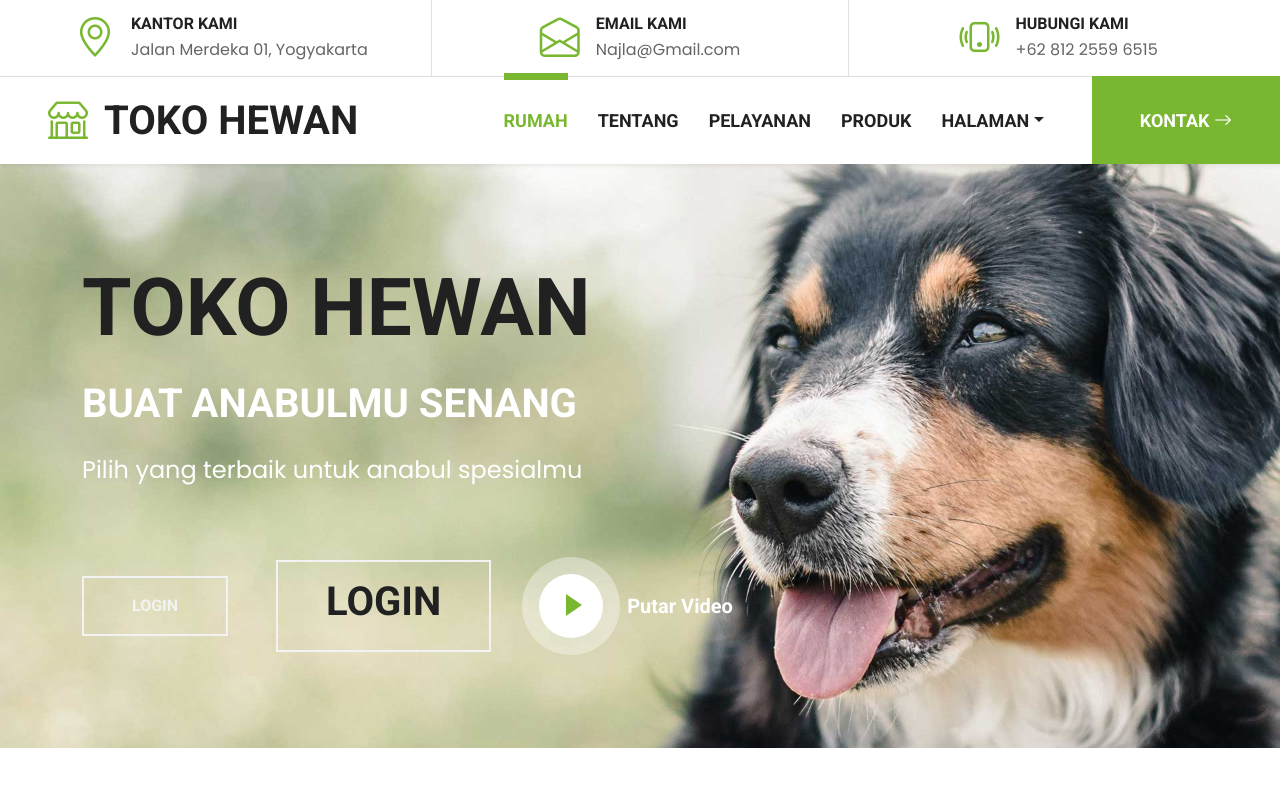
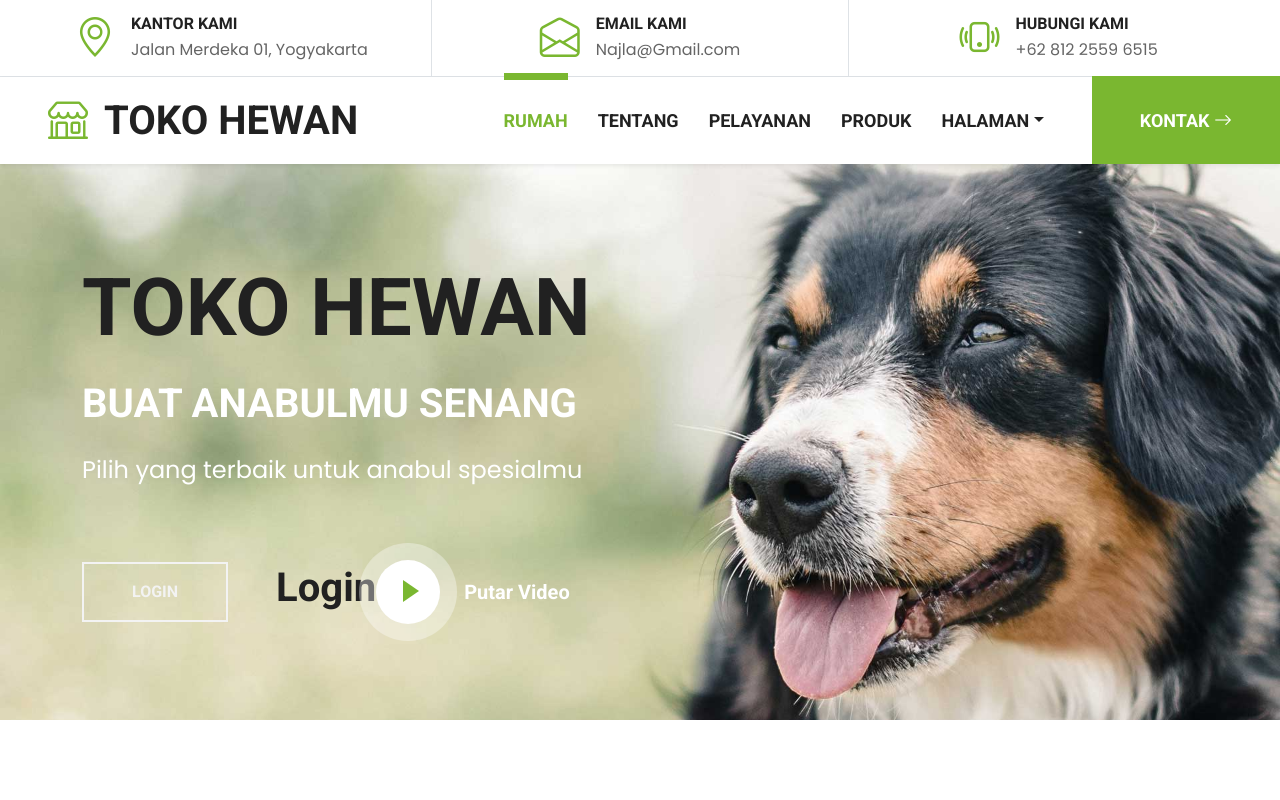
Before and after one commit to najlafebrianti28/webku, a plain HTML site: page index.html in a window 1280 px wide. Shown: the top 800 px of the page. Drawn offline with nearby package versions, Linux system fonts and the light colour scheme.

Commit message:
Update index.html

```diff
--- a/index.html
+++ b/index.html
@@ -103,10 +103,10 @@
                     <p class="fs-4 text-white mb-lg-4">Pilih yang terbaik untuk anabul spesialmu</p>
                     <div class="d-flex align-items-center justify-content-center justify-content-lg-start pt-5">
                         <a href="" class="btn btn-outline-light border-2 py-md-3 px-md-5 me-5">Login</a>
-                        <a href="login-form/index.html" class="btn btn-outline-light border-2 py-md-3 px-md-5 me-5">
+                        <a href="login-form/index.html" class="Login">
                             <h1>Login</h1>
                         </a>
-                         <button type="button" class="btn-play" data-bs-toggle="modal"
+                        <button type="button" class="btn-play" data-bs-toggle="modal"
                             data-src="https://www.youtube.com/embed/DWRcNpR6Kdc" data-bs-target="#videoModal">
                             <span></span>
                         </button>
```
